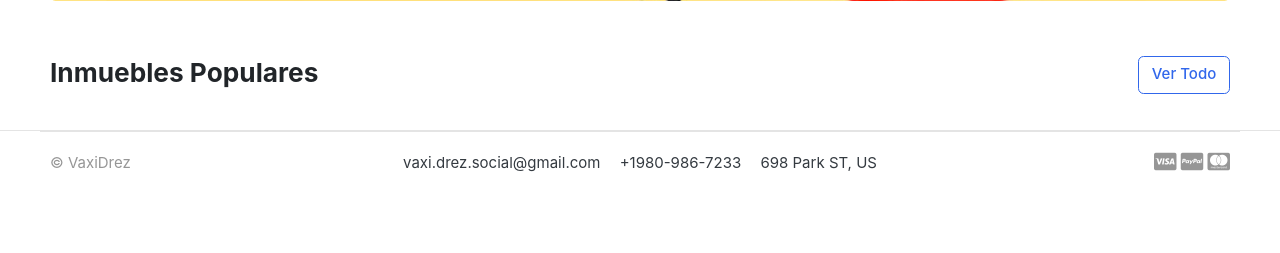
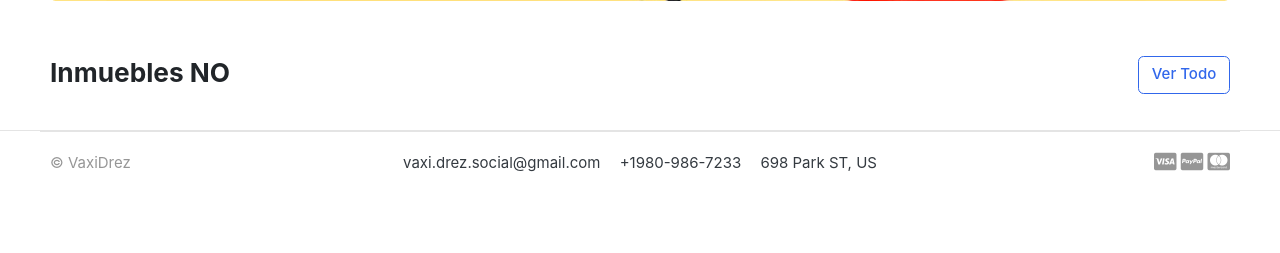
Before and after one commit to LauraChinchilla/proyecto-ing, a Django app: page / in a window 1280 px wide. Shown: the part 432-685 px from the top of the page. Run offline with Django 4.2, Linux system fonts and the light colour scheme; data that the repository does not hold is empty; some web fonts are replaced.

Commit message:
Este es el segundo paquete del proyecto

```diff
--- a/templates/home.html
+++ b/templates/home.html
@@ -22,7 +22,7 @@
 
 <header class="section-heading">
 	<a href="{% url 'store' %}" class="btn btn-outline-primary float-right">Ver Todo</a>
-	<h3 class="section-title">Inmuebles Populares</h3>
+	<h3 class="section-title">Inmuebles NO </h3>
 </header><!-- sect-heading -->
 
 
```
